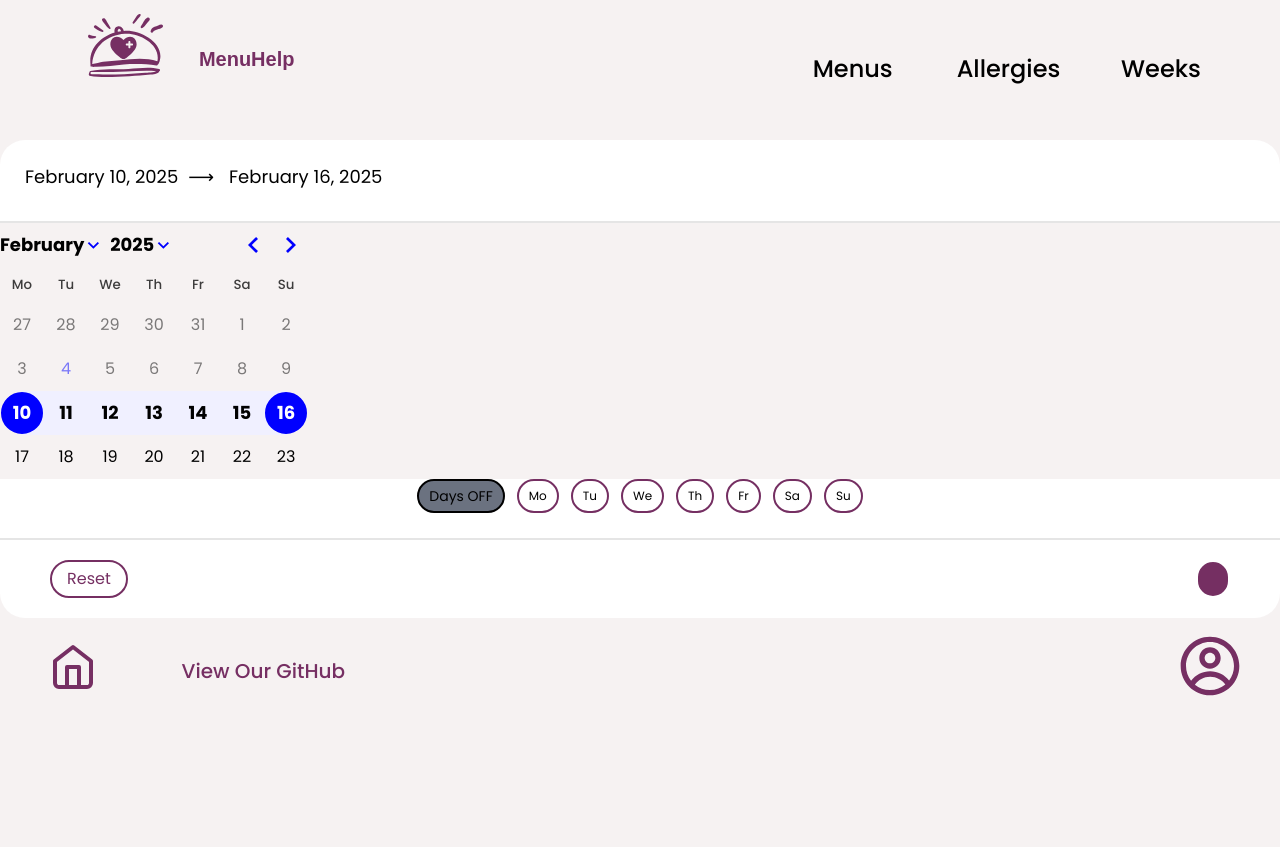
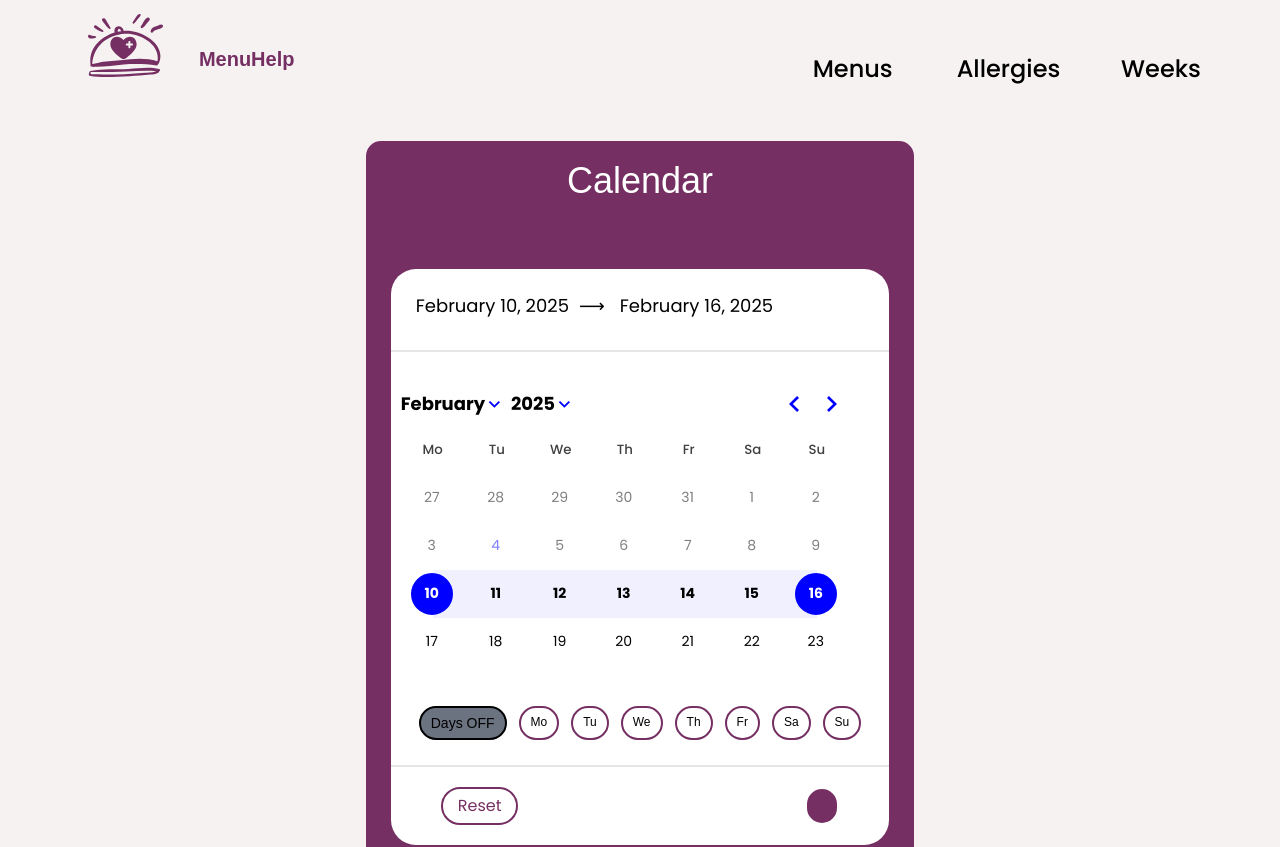
Before and after one commit to chingu-voyages/V53-tier2-team-23, a React (Vite) app in the folder client/: page /calendar in a window 1280 px wide. Shown: the top 847 px of the page. Before the commit the page ends 800 px from the top, so only its background shows below. Built offline with nearby package versions, Linux system fonts and the light colour scheme; a web font is replaced by a local one.

Commit message:
routing done for Management to Calendar

```diff
--- a/client/src/App.jsx
+++ b/client/src/App.jsx
@@ -3,7 +3,7 @@ import NavBar from './components/NavBar/NavBar';
 import Main from './components/Main/Main';
 import LoginPage from './components/LoginPage/LoginPage';
 import Managemenet from './components/Management/Management';
-import DatePicker from './components/DatePicker/DatePicker';
+import DatePickerContainer from './components/DatePicker/DatePickerContainer';
 import WeeklyMenu from './components/WeeklyMenu/WeeklyMenu';
 import CreateEmployee from './components/CreateEmployee/CreateEmployee';
 import Footer from './components/Footer/Footer';
@@ -18,7 +18,7 @@ function App() {
         <Route path='/' element={<Main />} />
         <Route path='/login' element={<LoginPage />} />
         <Route path='/management' element={<Managemenet />} />
-        <Route path='/calendar' element={<DatePicker />} />
+        <Route path='/calendar' element={<DatePickerContainer />} />
         <Route path='/menu' element={<WeeklyMenu />} />
         <Route path='/create-employee' element={<CreateEmployee />} />
       </Routes>
--- a/client/src/components/DatePicker/DatePickerContainer.jsx
+++ b/client/src/components/DatePicker/DatePickerContainer.jsx
@@ -1,4 +1,6 @@
+import React from 'react';
 import DatePicker from './DatePicker';
+import { useLocation } from 'react-router-dom';
 import styles from './DatePicker.module.css';
 
 const customStyles = {
@@ -12,6 +14,8 @@ const { datepickerContainer, customDayPicker, daysOffContainer, daysOffText } =
   customStyles;
 
 function DatePickerContainer() {
+  const location = useLocation();
+  const { action, isViewMode } = location.state || {};
   return (
     <div
       className={`${datepickerContainer} lg:p-[20px_70px_26px] flex flex-col flex-wrap items-center`}
@@ -22,6 +26,8 @@ function DatePickerContainer() {
           customDayPicker={customDayPicker}
           daysOffContainer={daysOffContainer}
           daysOffText={daysOffText}
+          action={action}
+          isViewMode={isViewMode}
         />
       </div>
     </div>
--- a/client/src/components/Management/Management.jsx
+++ b/client/src/components/Management/Management.jsx
@@ -1,14 +1,15 @@
-import { React, useState } from 'react';
+import React, { useState } from 'react';
+import { useNavigate } from 'react-router-dom';
 import DatePicker from '../DatePicker/DatePicker';
 
 function Managemenet({ username }) {
-  const [isModalOpen, setIsModalOpen] = useState(false);
   const [buttonText, setButtonText] = useState('');
+  const navigate = useNavigate();
 
-  // to reveal the calendar for user to select week
+  // to navigate to the calendar for user to select week
   const handleButtonClick = (action) => {
     setButtonText(action);
-    setIsModalOpen(true);
+    navigate('/calendar', { state: { action, isViewMode: action === 'View' } });
   };
 
   return (
@@ -46,17 +47,6 @@ function Managemenet({ username }) {
           </div>
         </div>
       </div>
-
-      {isModalOpen && (
-        <div>
-          <DatePicker
-            className='flex justify-between'
-            setIsModalOpen={setIsModalOpen}
-            action={buttonText}
-            isViewMode={buttonText === 'View'}
-          />
-        </div>
-      )}
     </div>
   );
 }
```
